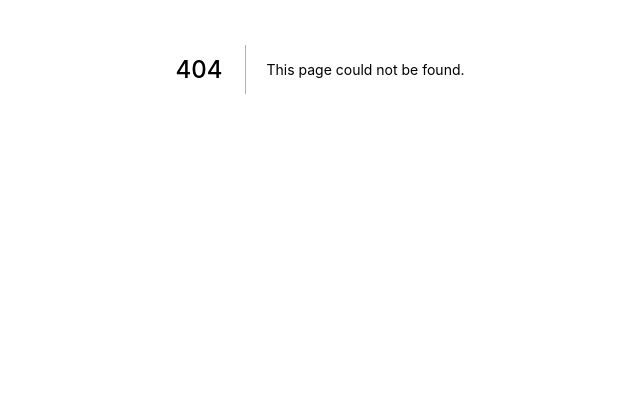
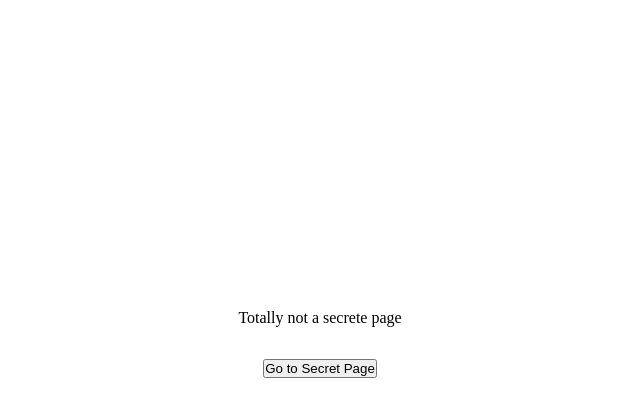
Before and after one commit to amagalla/NextJS_TSX_PG_CRUD, a Next.js app: page /components/NotSoSecretePage in a window 1280 px wide. Before the commit this address had no page. Shown: the part 331-748 px from the top of the page, without its empty margins (320-960 px from the left). Built offline with nearby package versions, Linux system fonts and the light colour scheme.

Commit message:
button links to files

```diff
--- /dev/null
+++ b/pages/components/NotSoSecretePage.tsx
@@ -0,0 +1,22 @@
+import React from "react";
+import Link from "next/link";
+import style from "../../styles/notSecrete.module.scss";
+
+const NotSoSecretePage = () => {
+  return (
+    <div className={style.secrete_div}>
+      <div>
+        <div className={style.secrete_text}>Totally not a secrete page</div>
+      </div>
+      <div className={style.btn}>
+        <Link href='/'>
+          <a>
+            <button>Go to Secret Page</button>
+          </a>
+        </Link>
+      </div>
+    </div>
+  );
+};
+
+export default NotSoSecretePage;
--- /dev/null
+++ b/styles/index.module.scss
@@ -0,0 +1,7 @@
+.secrete_div {
+  display: flex;
+  justify-content: center;
+  width: 80%;
+  margin: auto;
+  margin-top: 5em;
+}
--- /dev/null
+++ b/styles/notSecrete.module.scss
@@ -0,0 +1,15 @@
+.secrete_div {
+  width: 80%;
+  margin: auto;
+  margin-top: 50%;
+}
+
+.secrete_text {
+  text-align: center;
+}
+
+.btn {
+  display: flex;
+  justify-content: center;
+  margin-top: 2em;
+}
```
Also changed, not shown: pages/index.tsx (+9 -0 lines).
